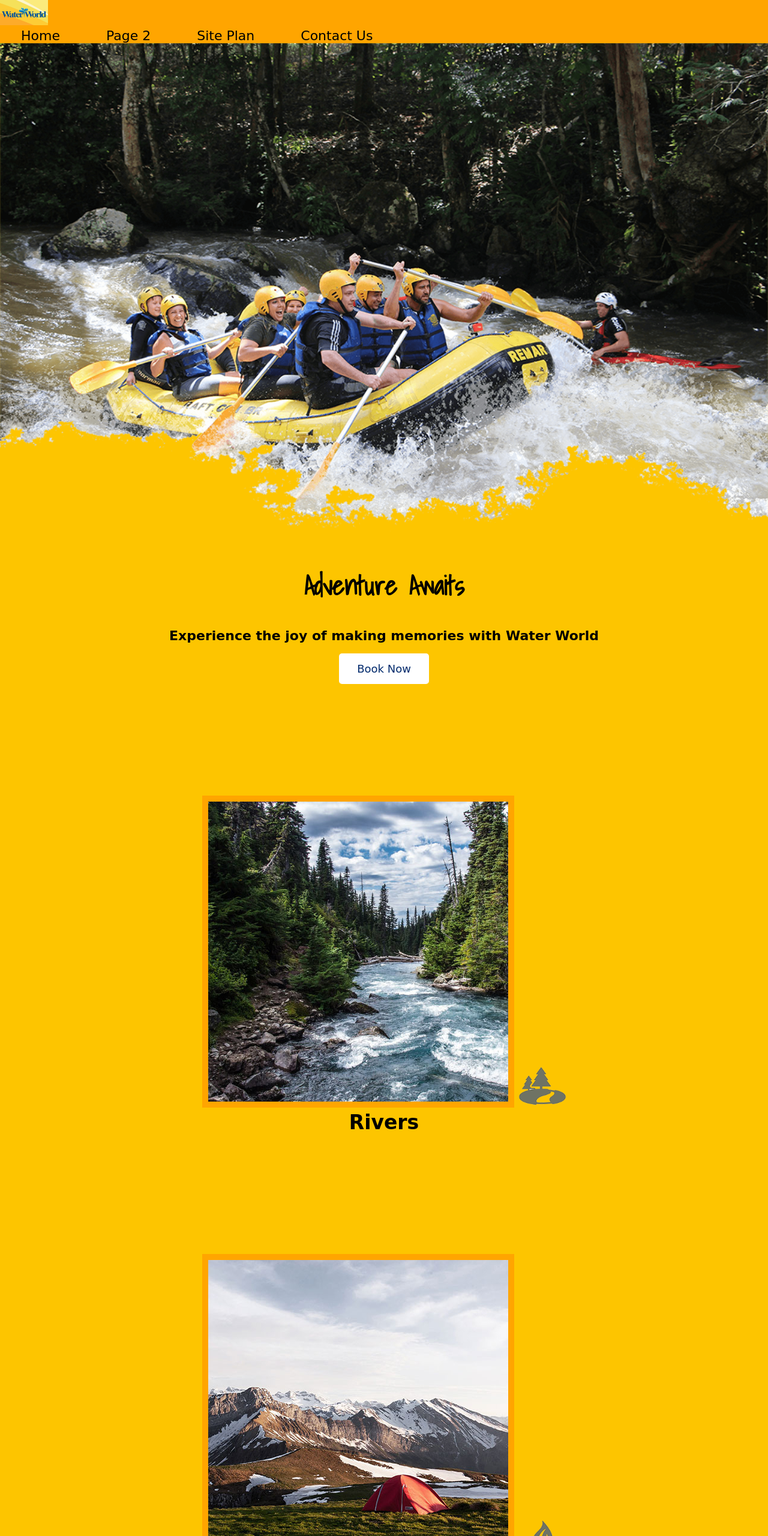
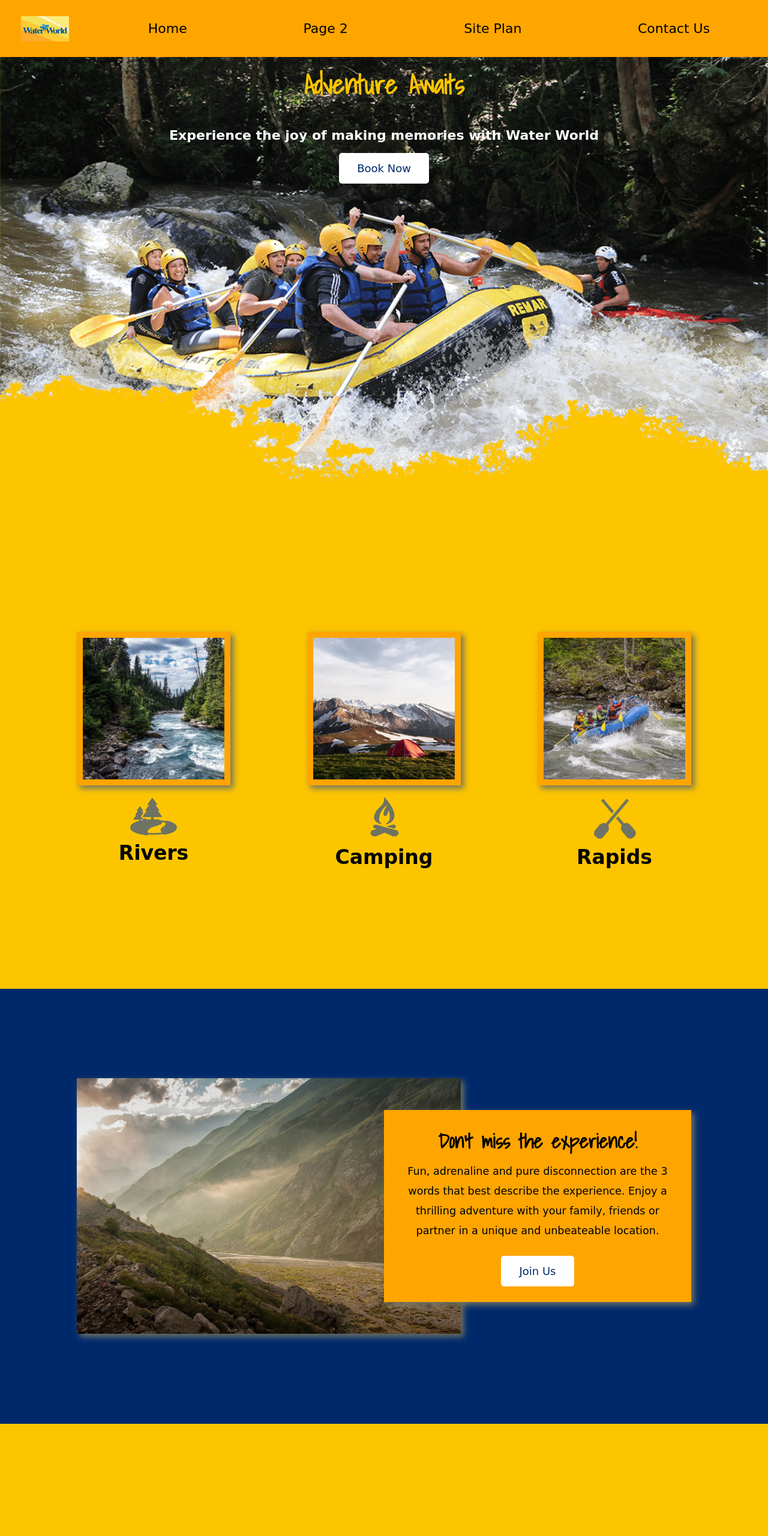
Before and after one commit to miguelramirez26/wdd130_repo, a plain HTML site: page wwr/index.html in a window 1280 px wide. Shown: the top 2560 px of the page at 60% size. Drawn offline with Linux system fonts and the light colour scheme; a web font is replaced by a local one.

Commit message:
Site done

```diff
--- a/wwr/styles/style.css
+++ b/wwr/styles/style.css
@@ -7,6 +7,8 @@
 
 #logo_link {
     padding-top: 5px;
+    justify-self: center;
+    align-self: center;
 }
 
 nav a {
@@ -14,6 +16,24 @@ nav a {
     color: black;
     text-decoration: none;
     padding: 35px;
+}
+
+#hero {
+    display: grid;
+    grid-template-columns: 1fr 3fr 1fr;
+    margin-top: -100px;
+}
+
+#hero-box {
+    grid-column: 1/4;
+    grid-row: 1/3;
+    z-index: -1;
+}
+
+#hero-msg {
+    grid-column: 2/3;
+    grid-row: 1/2;
+    margin-top: 100px;
 }
 
 #hero-msg h1{
@@ -35,12 +55,17 @@ main section{
 #background {
     background-color: #00296b;
     height: 725px;
+    grid-column: 1/11;
+    grid-row: 4/9;
 }
 
 .msg {
     background-color: orange;
     line-height: 1.5em;
     padding: 35px;
+    grid-column: 6/10;
+    grid-row: 6/7;
+    box-shadow: 5px 5px 10px #6f7364;
 }
 
 footer {
@@ -48,11 +73,14 @@ footer {
     color: black;
     padding: 25px 50px;
     margin-top: 200px;
+    display: flex;
+    justify-content: space-around;
+    align-items: center;
 }
 
 body {
     background-color: #fdc500;
-    font-family: 'Fuzzy Bubbles', cursive, 'Kalam', cursive, 'Gill Sans', 'Gill Sans MT', Calibri, 'Trebuchet MS', sans-serif;
+    font-family: 'Fuzzy Bubbles', cursive, 'Kalam', cursive, 'Gill Sans MT', Calibri;
     font-size: 22px;
     margin: 0;
     padding: 0;
@@ -64,22 +92,30 @@ h2 {
 
 header {
     background-color: orange;
+    display: grid;
+    grid-template-columns: 150px auto;
+}
+
+nav {
+    display: flex;
+    justify-content: space-around;
 }
 
 nav a:hover {
     background-color: #00296b;
     color: white;
+
 }
 
 .home-title {
-    color: black;
-    font-family: 'Shadows Into Light', cursive, 'Permanent Marker', cursive, 'Lucida Sans', 'Lucida Sans Regular', 'Lucida Grande', 'Lucida Sans Unicode', Geneva, Verdana, sans-serif;
+    color: #fdc500;
+    font-family: 'Shadows Into Light', cursive, 'Permanent Marker', cursive, 'Lucida Sans';
     font-size: 2em;
     margin-top: 10px;
 }
 
 h4 {
-    color: black;
+    color: white;
 }
 
 .book, .join {
@@ -92,8 +128,21 @@ h4 {
     border-radius: 5px;
 }
 
+.home-grid {
+    display: grid;
+    grid-template-columns: repeat(10, 1fr);
+}
+
 .card-img {
     border: 10px solid orange;
+    width: 100%;
+    transition: transform .5s;
+    box-shadow: 5px 5px 10px #6f7364;
+}
+
+.card-img:hover {
+    opacity: .6;
+    transform: scale(1.1);
 }
 
 main section img {
@@ -104,6 +153,21 @@ main section img {
     margin: 200px 0;
 }
 
+.rivers-card {
+    grid-column: 2/4;
+    grid-row: 2/3;
+}
+
+.camping-card {
+    grid-column: 5/7;
+    grid-row: 2/3;
+}
+
+.rapids-card {
+    grid-column: 8/10;
+    grid-row: 2/3;
+}
+
 .book:hover, .join:hover {
     background-color: #00296b;
     color: white;
@@ -111,7 +175,7 @@ main section img {
 
 .msg h2 {
     color: black;
-    font-family: 'Shadows Into Light', cursive, 'Permanent Marker', 'Lucida Sans', 'Lucida Sans Regular', 'Lucida Grande', 'Lucida Sans Unicode', Geneva, Verdana, sans-serif;
+    font-family: 'Shadows Into Light', cursive, 'Permanent Marker', 'Lucida Sans';
 }
 
 .msg p {
@@ -155,5 +219,50 @@ footer .social img {
 }
 
 .mountains {
-    margin: 100px 0px 200px 0px;
+    width: 100%;
+    grid-column: 2/7;
+    grid-row: 5/8;
+    box-shadow: 5px 5px 10px #6f7364;
 }
+
+@media screen and (max-width: 900px) {
+    #hero, .home-grid {
+        display: block;
+        height: auto;
+    }
+    nav, footer {
+        flex-direction: column;
+    }
+    nav a {
+        display: block;
+        padding: 15px;
+    }
+    #hero {
+        margin-top: 0;
+    }
+    #hero-msg {
+        margin-top: 0;
+    }
+    #hero-msg h4 {
+        display: none;
+    }
+    .home-title {
+        font-size: 25px;
+        color: #6f7364;
+    }
+    .rivers-card, .camping-card, .rapids-card {
+        margin: 50px auto;
+        width: 60%;
+    }
+    #background {
+        display: none;
+    }
+    .mountains, .msg {
+        width: 80%;
+        display: block;
+        margin: 0 auto;
+    }
+    footer {
+        margin-top: 25px;
+    }
+}
```
